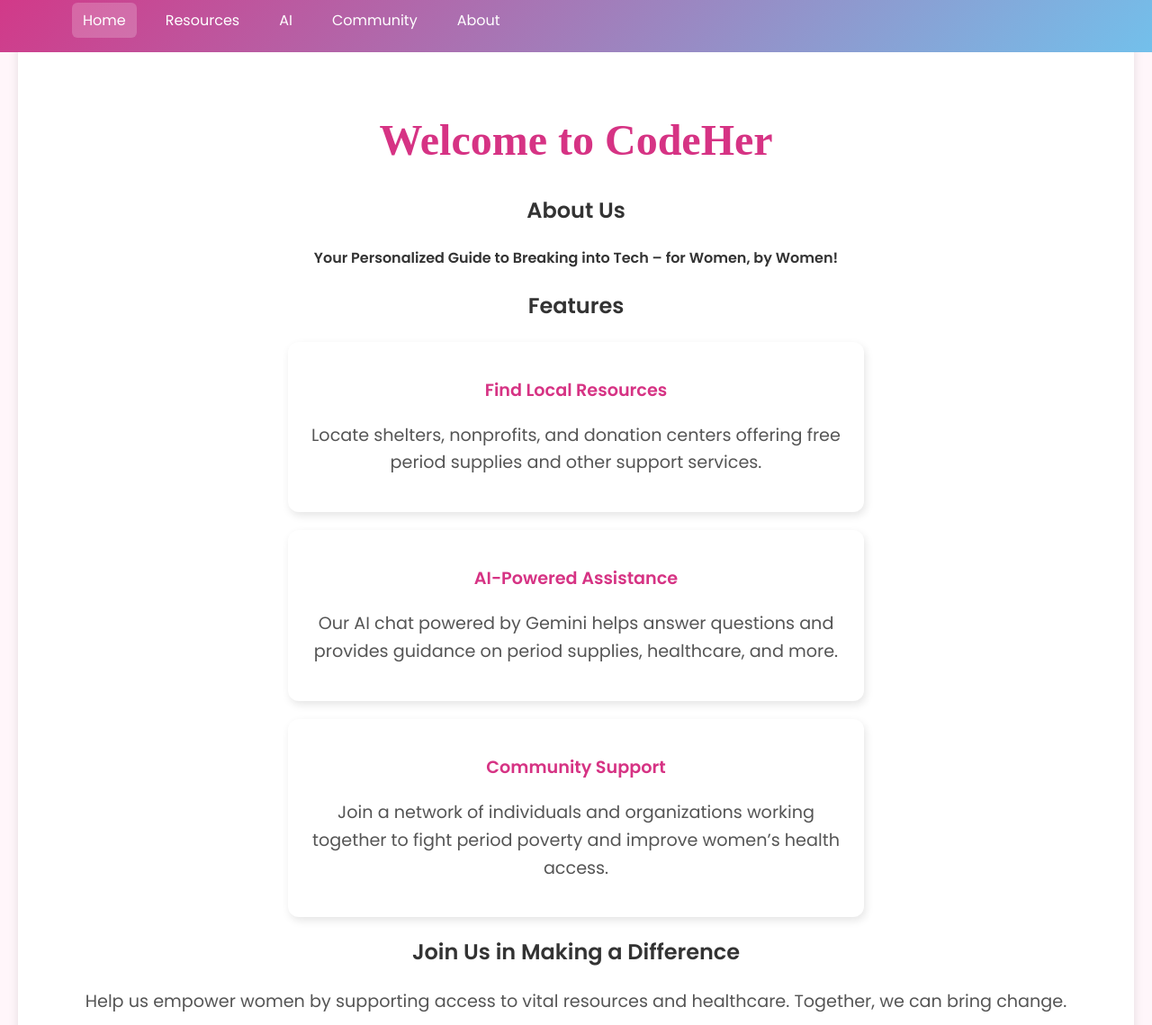
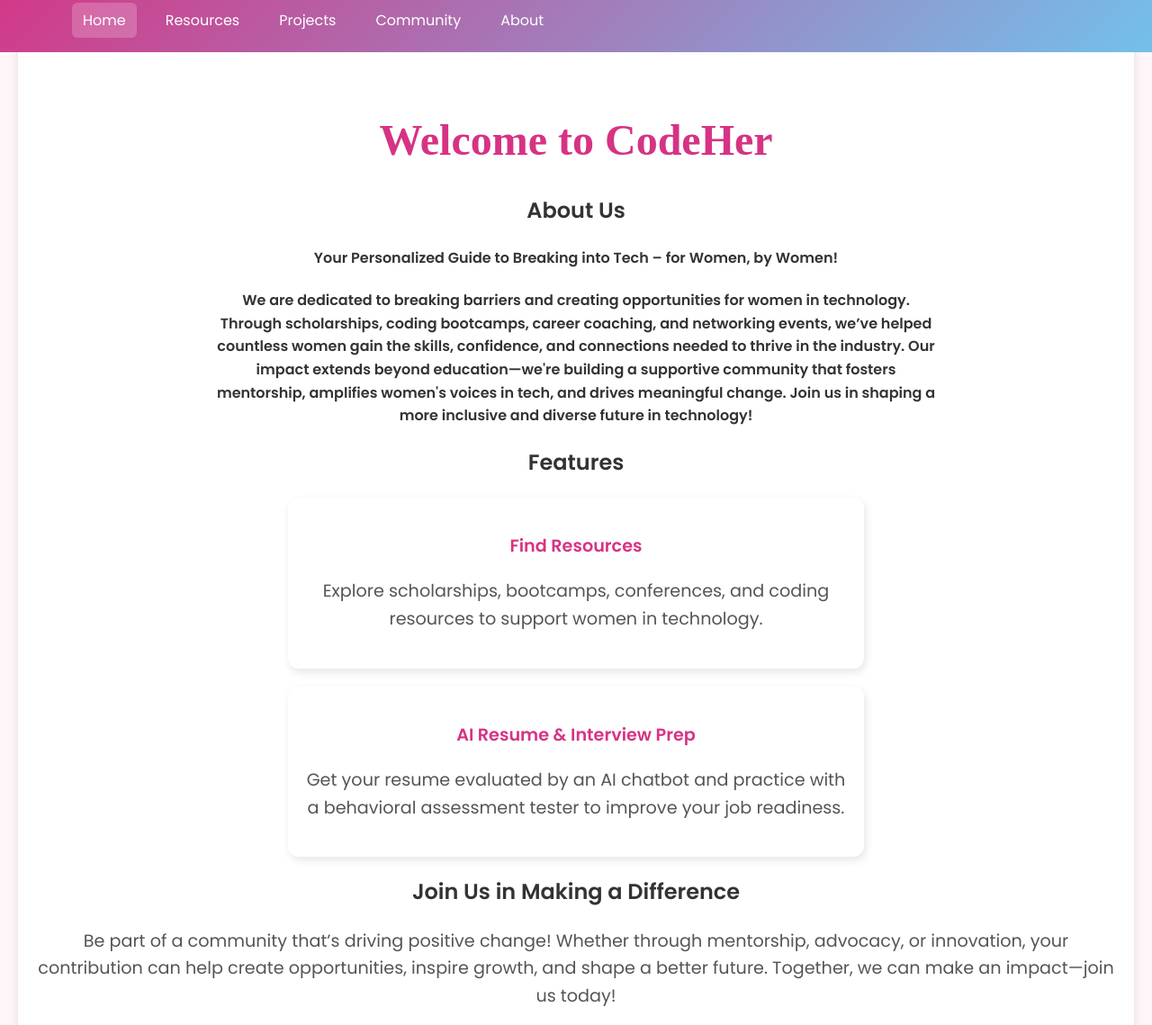
Before and after one commit to riyau8/CodeHer, a plain HTML site: page index.html in a window 1280 px wide. Shown: the part 62-1201 px from the top of the page at 90% size. Drawn offline with Linux system fonts and the light colour scheme.

Commit message:
home page edits

```diff
--- a/index.html
+++ b/index.html
@@ -17,7 +17,7 @@
       <ul class="nav-links">
         <li><a href="index.html">Home</a></li>
         <li><a href="resources.html">Resources</a></li>
-        <li><a href="projects.html">AI</a></li>
+        <li><a href="projects.html">Projects</a></li>
         <li><a href="community.html">Community</a></li>
         <li><a href="about.html">About</a></li>
       </ul>
@@ -30,24 +30,24 @@
         <p></p>
 
         <h2>About Us</h2>
+
         <h4>Your Personalized Guide to Breaking into Tech – for Women, by Women!</h4>
+        <h4 style="text-align: center; margin: 0 auto; max-width: 800px;">
+          We are dedicated to breaking barriers and creating opportunities for women in technology. Through scholarships, coding bootcamps, career coaching, and networking events, we’ve helped countless women gain the skills, confidence, and connections needed to thrive in the industry. Our impact extends beyond education—we're building a supportive community that fosters mentorship, amplifies women's voices in tech, and drives meaningful change. Join us in shaping a more inclusive and diverse future in technology!
+        </h4>
         <h2>Features</h2>
         <div class="feature">
-            <h3>Find Local Resources</h3>
-            <p>Locate shelters, nonprofits, and donation centers offering free period supplies and other support services.</p>
+            <h3>Find Resources</h3>
+            <p>Explore scholarships, bootcamps, conferences, and coding resources to support women in technology.</p>
         </div>
         <div class="feature">
-            <h3>AI-Powered Assistance</h3>
-            <p>Our AI chat powered by Gemini helps answer questions and provides guidance on period supplies, healthcare, and more.</p>
-        </div>
-        <div class="feature">
-            <h3>Community Support</h3>
-            <p>Join a network of individuals and organizations working together to fight period poverty and improve women’s health access.</p>
+            <h3>AI Resume & Interview Prep</h3>
+            <p>Get your resume evaluated by an AI chatbot and practice with a behavioral assessment tester to improve your job readiness.</p>
         </div>
 
         <div>
             <h2>Join Us in Making a Difference</h2>
-            <p>Help us empower women by supporting access to vital resources and healthcare. Together, we can bring change.</p>
+            <p>Be part of a community that’s driving positive change! Whether through mentorship, advocacy, or innovation, your contribution can help create opportunities, inspire growth, and shape a better future. Together, we can make an impact—join us today!</p>
             <a href="resources.html" class="cta-button">Get Started</a>
         </div>
 
```
Also changed, not shown: community.html (+1 -0 lines).
